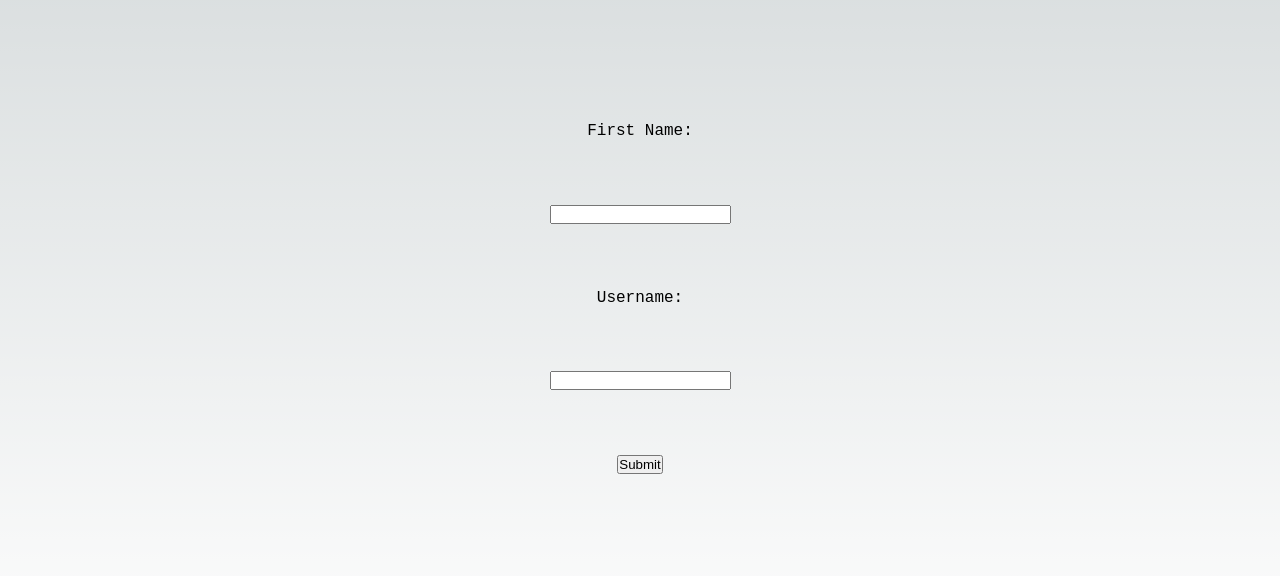
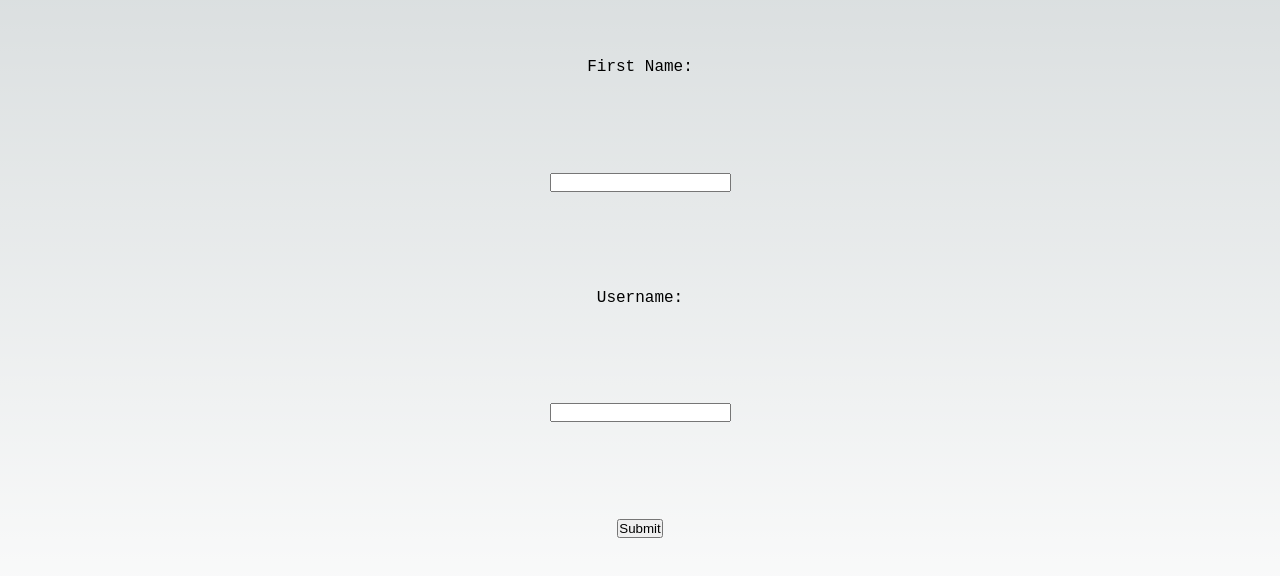
Before and after one commit to JacobSkilling-dot/next-router-login, a Next.js app: page / in a window 1280 px wide. Shown: the part 102-678 px from the top of the page. Built offline with nearby package versions, Linux system fonts and the light colour scheme.

Commit message:
padding2

```diff
--- a/styles/Home.module.css
+++ b/styles/Home.module.css
@@ -3,7 +3,7 @@
     flex-direction: column;
     justify-content: space-between;
     align-items: center;
-    padding: 14rem;
+    padding: 10rem;
     min-height: 100vh;
 }
 
```
